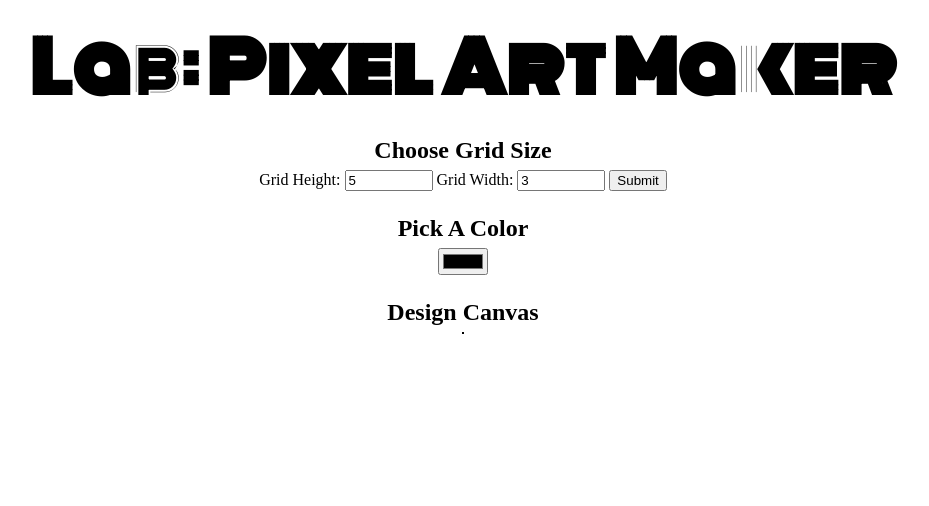
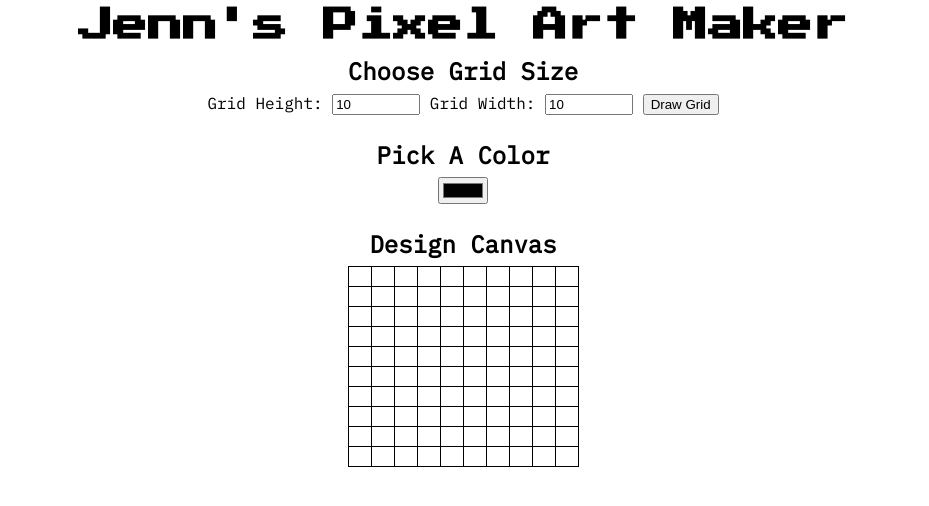
Before and after one commit to maeeast/gwg-udacity, a plain HTML site: page project-pixel-art-maker-starter-master/index.html in a window 1280 px wide. Shown: the whole page, without its empty margins (177-1106 px from the left). Drawn offline with nearby package versions, Linux system fonts and the light colour scheme.

Commit message:
Pixel Art Project

```diff
--- a/project-pixel-art-maker-starter-master/designs.js
+++ b/project-pixel-art-maker-starter-master/designs.js
@@ -1,71 +1,60 @@
 // Select color input
-var storedColor, rows, cols,gridContainer;
+var rows, cols, storedColor;
 
 function getPixelColor() {
-  storedColor = document.getElementById("colorPicker");
+  var storedColor = $('#colorPicker').val();
+  //storedColor = document.getElementById('colorPicker').value;
+  console.log(storedColor);
 }
 
 // Select size input
 function getTableSize() {
-  rows = document.getElementById("inputHeight");
-  cols = document.getElementById("inputWidth");
+  rows = $('#inputHeight').val();
+  cols = $('#inputWidth').val();
+  //rows = document.getElementById('inputHeight').value;
+  //cols = document.getElementById('inputWidth').value;
+  console.log(rows);
+  console.log(cols);
 }
 
-function createTable() {
-  gridContainer = document.getElementById("pixelCanvas");
-  if (!gridContainer) {
-    // throw error
-    console.error("Problem: no div for the grid table!");
-  }
-  var table = document.createElement("table");
-  table.setAttribute("id", "canvas")
+// When size is submitted by the user, call makeGrid()
 
+function makeGrid() {
+  $('#pixelCanvas').children().remove();
+  getTableSize();
+  getPixelColor();
+  //var table = $('#pixelCanvas');
+  var table = document.getElementById('pixelCanvas');
+  console.log(table);
   for (var i = 0; i < rows; i++) {
-      var tr = document.createElement("tr");
+      var tr = table.insertRow(i);
       for (var j = 0; j < cols; j++) {
-          var cell = document.createElement("td");
+          var cell = tr.insertCell(j);
           cell.setAttribute("id", i + "_" + j);
           cell.setAttribute("class", "off");
           cell.setAttribute("class", "cell");
-          cell.onclick = cellClickHandler;
           tr.appendChild(cell);
       }
-      table.appendChild(tr);
   }
-  gridContainer.appendChild(table);
 }
 
-
-// When size is submitted by the user, call makeGrid()
-
+function colorCell() {
+  $(this).css('background-color', $('#colorPicker').val());
+}
 
 // initialize
 function initialize() {
     getPixelColor();
-    createTable();
+    makeGrid();
     getTableSize();
 }
-console.log(storedColor);
-console.log(rows);
-console.log(cols);
-// lay out the board
-
-
-
-function cellClickHandler() {
-    var classes = this.getAttribute("class");
-    if (classes.indexOf("on") > -1) {
-        this.setAttribute("class", "off");
-    } else {
-        this.setAttribute("class", "on");
-        var storedColor = getPixelColor();
-        this.style.backgroundColor = storedColor;
-
-
-    }
-}
-
-
 // start everything
 
 window.onload = initialize;
+
+$(":submit").click(function(){
+    event.preventDefault();
+    makeGrid();
+});
+
+$('#pixelCanvas').on('click', 'td', colorCell);
--- a/project-pixel-art-maker-starter-master/index.html
+++ b/project-pixel-art-maker-starter-master/index.html
@@ -2,19 +2,21 @@
 <html>
 <head>
     <title>Jenn's Pixel Art Maker!</title>
-    <link rel="stylesheet" href="https://fonts.googleapis.com/css?family=Monoton">
+    <link rel="stylesheet" href="https://fonts.googleapis.com/css?family=Press+Start+2P">
     <link rel="stylesheet" href="styles.css">
+    <script src="https://ajax.googleapis.com/ajax/libs/jquery/3.3.1/jquery.min.js"></script>
+    <link href="https://fonts.googleapis.com/css?family=IBM+Plex+Mono" rel="stylesheet">
 </head>
 <body>
-    <h1>Lab: Pixel Art Maker</h1>
+    <h1>Jenn's Pixel Art Maker</h1>
 
     <h2>Choose Grid Size</h2>
     <form id="sizePicker">
         Grid Height:
-        <input type="number" id="inputHeight" name="height" min="1" value="5">
+        <input type="number" id="inputHeight" name="height" min="1" value="10">
         Grid Width:
-        <input type="number" id="inputWeight" name="width" min="1" value="3">
-        <input type="submit">
+        <input type="number" id="inputWidth" name="width" min="1" value="10">
+        <input type="submit" value="Draw Grid">
     </form>
 
     <h2>Pick A Color</h2>
--- a/project-pixel-art-maker-starter-master/styles.css
+++ b/project-pixel-art-maker-starter-master/styles.css
@@ -1,10 +1,11 @@
 body {
     text-align: center;
+    font-family: 'IBM Plex Mono', monospace;
 }
 
 h1 {
-    font-family: Monoton;
-    font-size: 70px;
+    font-family: 'Press Start 2P', cursive;
+    font-size: 35px;
     margin: 0.2em;
 }
 
```
